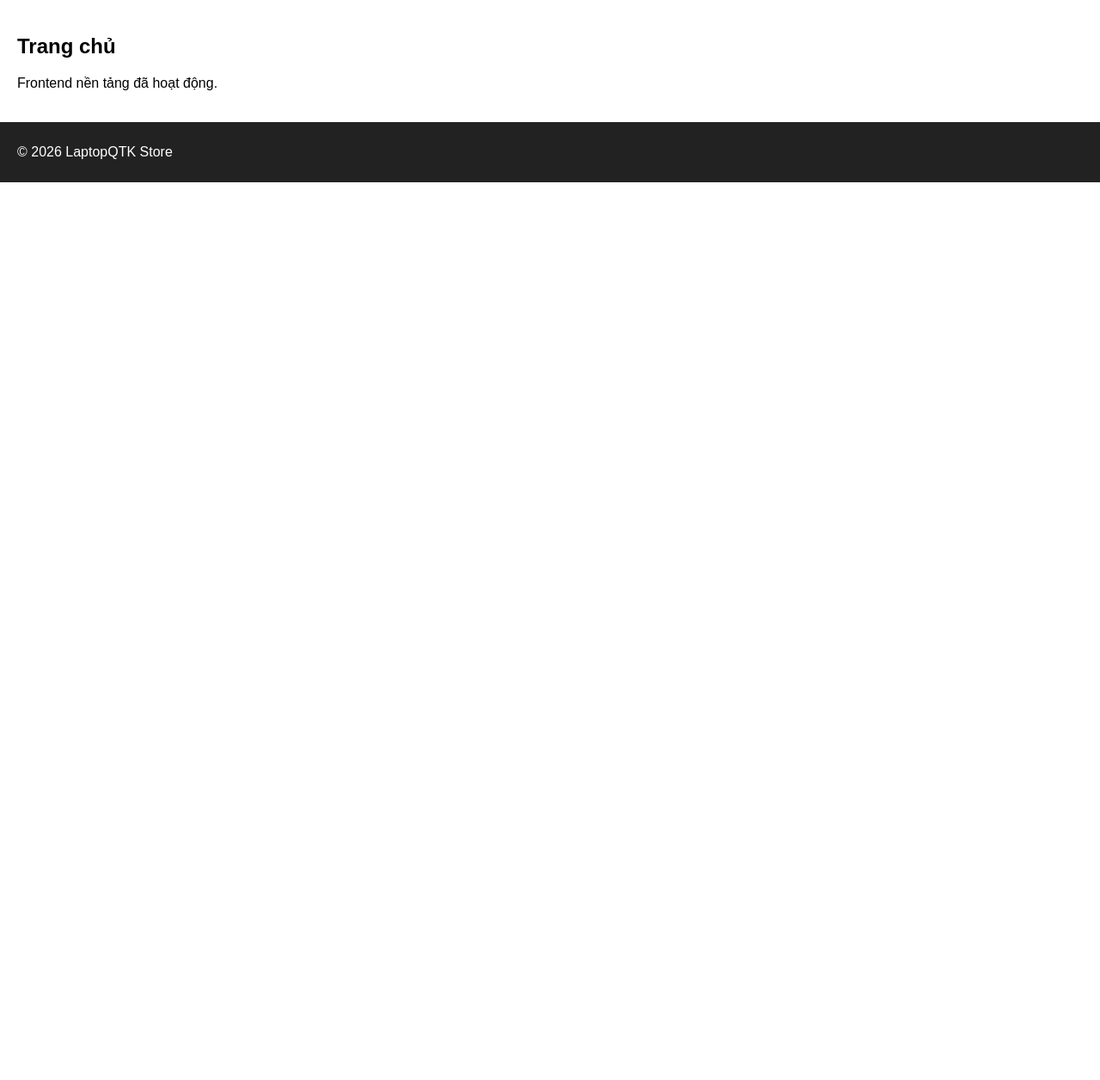
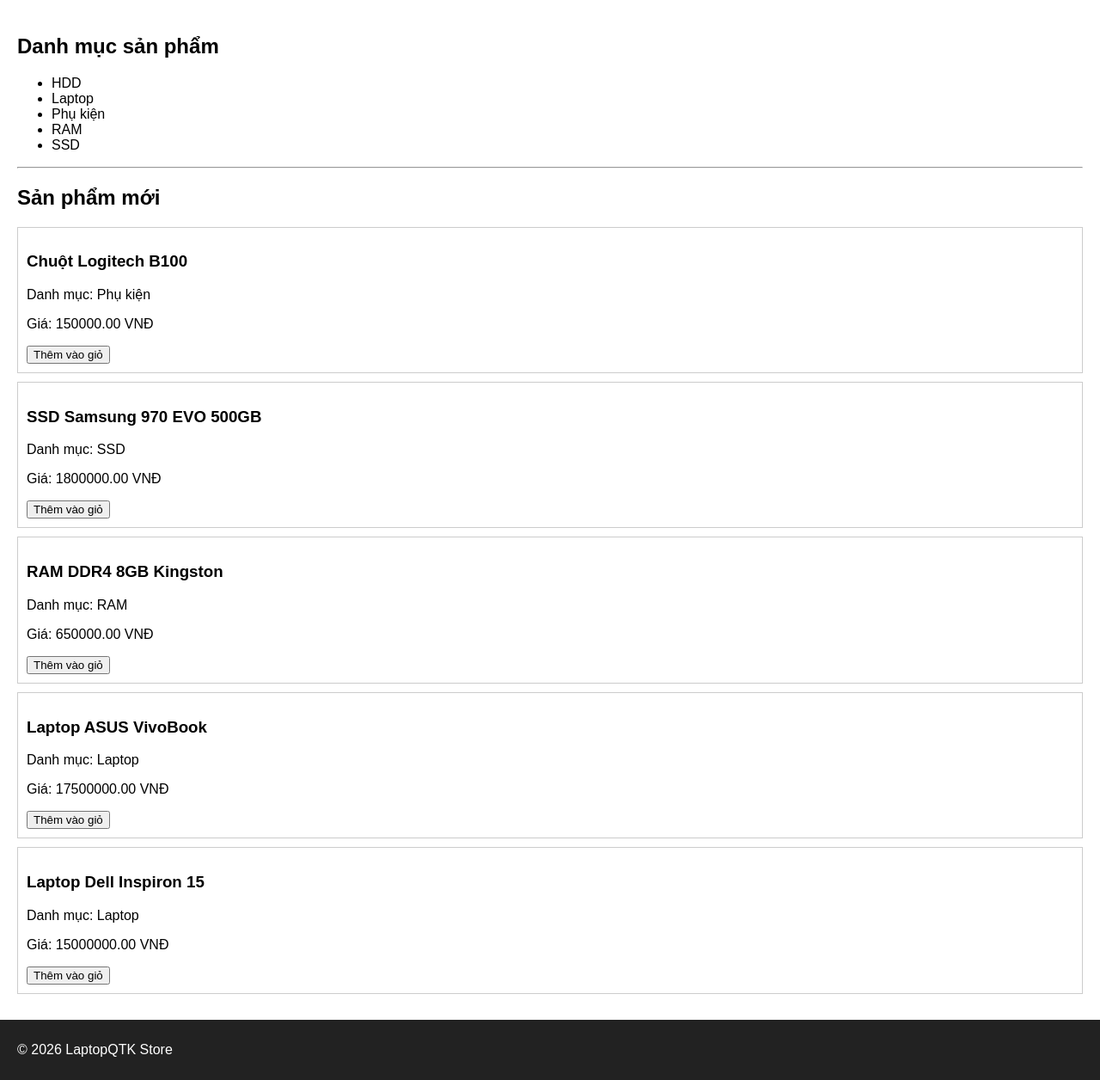
Before and after one commit to htk050515/laptopqtk-store-project, a Django app: page / in a window 1280 px wide. Shown: the part 118-1374 px from the top of the page at 86% size. Before the commit the page ends 330 px from the top, so only its background shows below. Run offline with Django 5.2, Linux system fonts and the light colour scheme; data comes from the database, SQL or seed files in the repository.

Commit message:
Display categories and products on home page

```diff
--- a/src/catalog/views.py
+++ b/src/catalog/views.py
@@ -4,7 +4,7 @@ from .cart import Cart
 from django.http import JsonResponse
 from django.views.decorators.http import require_POST
 from django.shortcuts import render
-
+from .models import Category, Product
 
 def add_to_cart(request, product_id):
     cart = Cart(request) #Lấy cart từ session hiện tại
@@ -30,4 +30,12 @@ def add_to_cart_ajax(request, product_id):
 
 
 def home(request):
-    return render(request, 'home.html')
+    categories = Category.objects.filter(is_active=True) #Chỉ hiển thị dữ liệu đang bán
+    products = Product.objects.filter(is_active=True)
+
+    context = {
+        'categories': categories,
+        'products': products,
+    }
+
+    return render(request, 'home.html', context)
--- a/src/templates/home.html
+++ b/src/templates/home.html
@@ -3,6 +3,57 @@
 {% block title %}Trang chủ{% endblock %}
 
 {% block content %}
-<h2>Trang chủ</h2>
-<p>Frontend nền tảng đã hoạt động.</p>
+
+<h2>Danh mục sản phẩm</h2>
+
+<ul>
+    {% for category in categories %}
+        <li>{{ category.name }}</li>
+    {% empty %}
+        <li>Chưa có danh mục</li>
+    {% endfor %}
+</ul>
+
+<hr>
+
+<h2>Sản phẩm mới</h2>
+
+<div>
+    {% for product in products %}
+        <div style="border:1px solid #ccc; padding:10px; margin-bottom:10px;">
+            <h3>{{ product.name }}</h3>
+            <p>Danh mục: {{ product.category.name }}</p>
+            <p>Giá: {{ product.price }} VNĐ</p>
+
+            <button class="add-to-cart-btn"
+                    data-product-id="{{ product.id }}">
+                Thêm vào giỏ
+            </button>
+        </div>
+    {% empty %}
+        <p>Chưa có sản phẩm</p>
+    {% endfor %}
+</div>
+
 {% endblock %}
+
+<script>
+document.querySelectorAll('.add-to-cart-btn').forEach(button => {
+    button.addEventListener('click', function () {
+        const productId = this.dataset.productId;
+
+        fetch(`/add-to-cart/${productId}/`, {
+            method: 'POST',
+            headers: {
+                'X-CSRFToken': '{{ csrf_token }}',
+            },
+        })
+        .then(res => res.json())
+        .then(data => {
+            if (data.success) {
+                alert(data.message);
+            }
+        });
+    });
+});
+</script>
```
